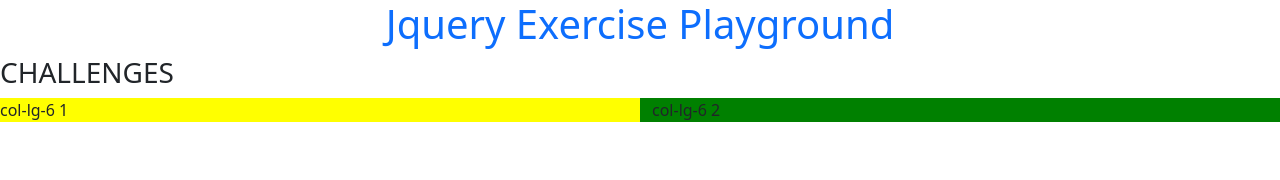
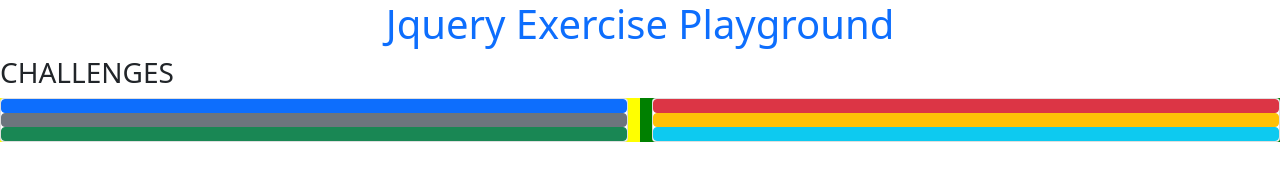
Before and after one commit to diaz-side-projects/Jquery-playground, a plain HTML site: page index.html in a window 1280 px wide. Drawn offline with nearby package versions, Linux system fonts and the light colour scheme.

Commit message:
add class buttons and id to cards

```diff
--- a/index.html
+++ b/index.html
@@ -18,8 +18,21 @@
         <section>
             <h3>CHALLENGES</h3>
             <div class="row">
-                <div class="col-lg-6" style="background-color: yellow">col-lg-6 1</div>
-                <div class="col-lg-6" style="background-color: green;">col-lg-6 2</div>
+                <div class="col-lg-6" style="background-color: yellow">
+                    <div class="card" id="left-card">
+                        <button type="button" class="btn btn-primary target"></button>
+                        <button type="button" class="btn btn-secondary target"></button>
+                        <button type="button" class="btn btn-success target"></button>
+                    </div>
+
+                </div>
+                <div class="col-lg-6" style="background-color: green;">
+                    <div class="card" id="right-card">
+                        <button type="button" class="btn btn-danger target"></button>
+                        <button type="button" class="btn btn-warning target"></button>
+                        <button type="button" class="btn btn-info target"></button>
+                    </div>
+                </div>
             </div>
         </section>
     </main>
```
